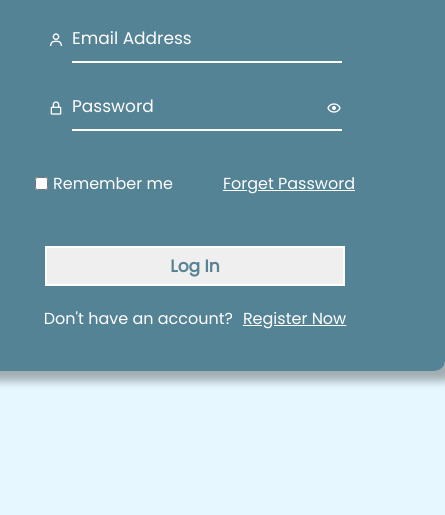
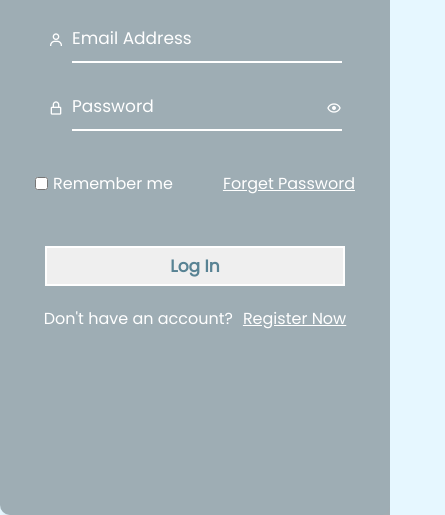
Before and after one commit to retardedE/Login-Form-Using-HTML-CSS-JS, a plain HTML site: page index.html in a window 390 px wide. Shown: the part 329-844 px from the top of the page, 445 px wide, since content can reach past the window. Drawn offline with nearby package versions, Linux system fonts and the light colour scheme.

Commit message:
Update style.css

```diff
--- a/style.css
+++ b/style.css
@@ -127,3 +127,13 @@ body{
 .boxEnding a:hover{
     color: rgba(243, 240, 240, 0.623);
 }
+@media only screen and (max-width: 615px){
+    .loginBox{
+        background-color: #9eadb4 ;
+        height: 100%;
+        width: 100%;
+        min-width:200px;
+        min-height: 200px;
+        /* padding: 0; */
+    }
+}
```
